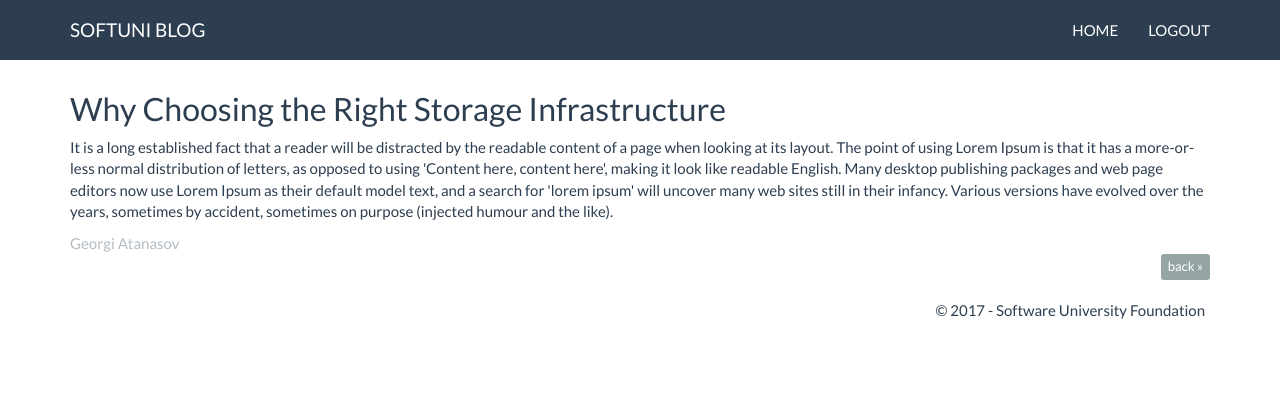
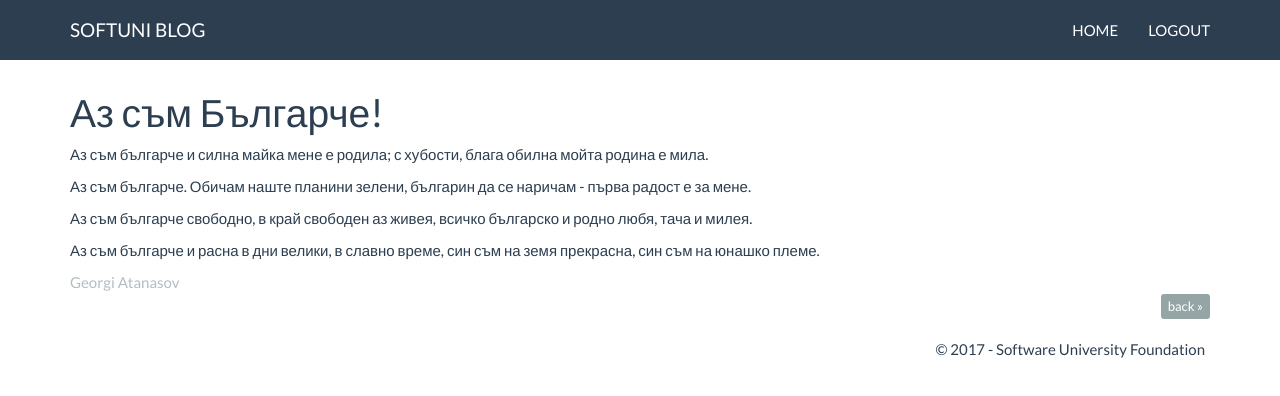
Before and after one commit to inser788/inser788.github.io, a plain HTML site: page viewpost.html in a window 1280 px wide. Drawn offline with Linux system fonts and the light colour scheme.

Commit message:
Update viewpost.html

```diff
--- a/viewpost.html
+++ b/viewpost.html
@@ -39,12 +39,33 @@
             <div class="col-md-12">
                 <article>
                     <header>
-                        <h2>Why Choosing the Right Storage Infrastructure</h2>
+                        <h1>Аз съм Българче!</h1>
                     </header>
 
                     <p>
-                        It is a long established fact that a reader will be distracted by the readable content of a page when looking at its layout. The point of using Lorem Ipsum is that it has a more-or-less normal distribution of letters, as opposed to using 'Content here, content here', making it look like readable English. Many desktop publishing packages and web page editors now use Lorem Ipsum as their default model text, and a search for 'lorem ipsum' will uncover many web sites still in their infancy. Various versions have evolved over the years, sometimes by accident, sometimes on purpose (injected humour and the like).
-                    </p>
+
+
+Аз съм българче и силна
+майка мене е родила;
+с хубости, блага обилна
+мойта родина е мила.
+                  </p><p>
+Аз съм българче. Обичам
+наште планини зелени,
+българин да се наричам -
+първа радост е за мене.
+ </p><p>
+Аз съм българче свободно,
+в край свободен аз живея,
+всичко българско и родно
+любя, тача и милея.
+ </p><p>
+Аз съм българче и расна
+в дни велики, в славно време,
+син съм на земя прекрасна,
+син съм на юнашко племе.
+                  </p>
+
                     <small class="author">Georgi Atanasov</small>
                     <footer>
                         <div class="pull-right">
```
